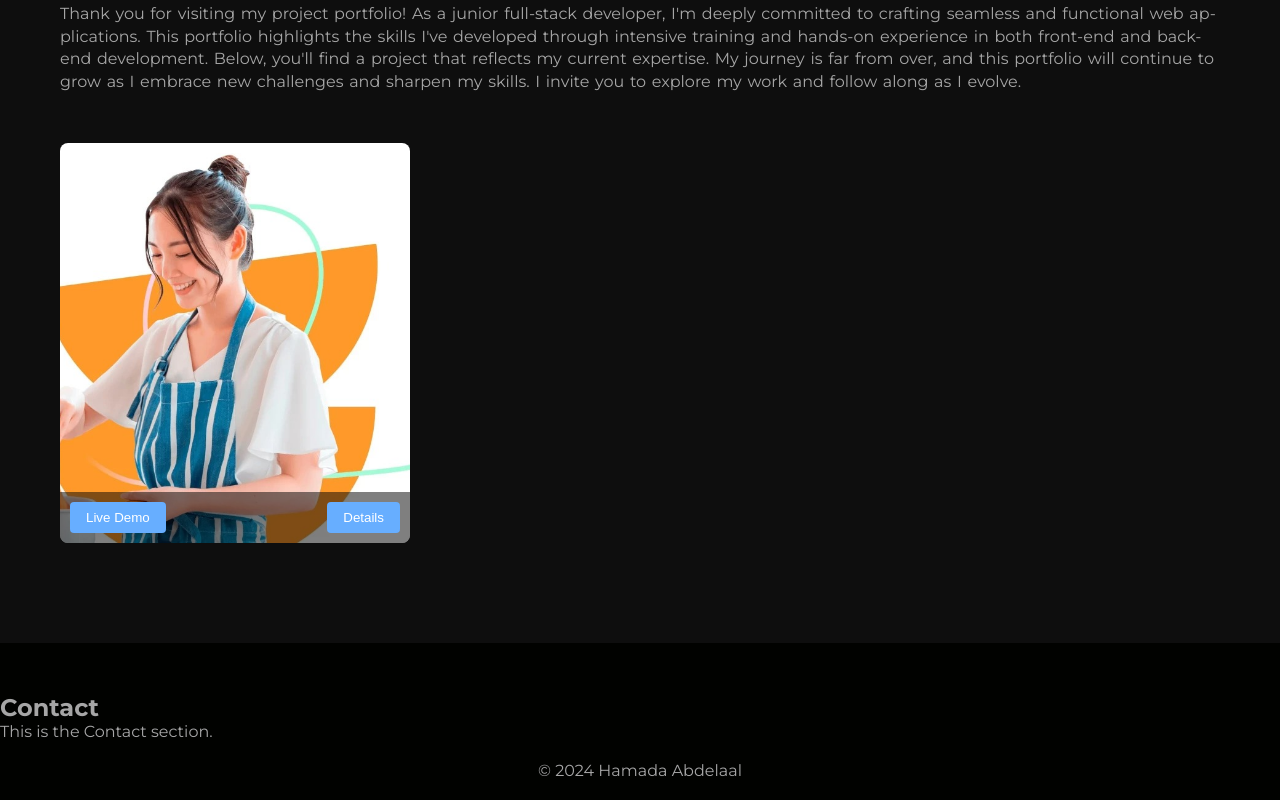
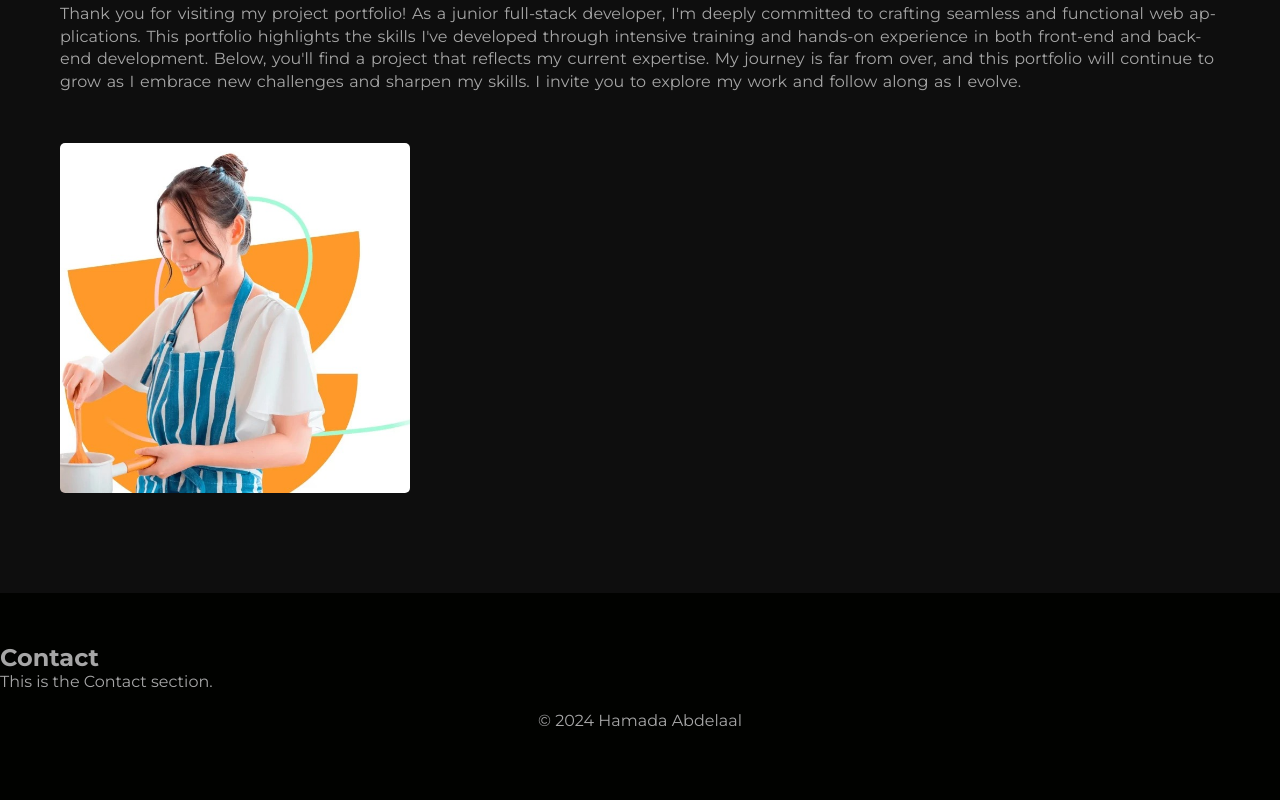
Before and after one commit to Hamada-AB/portfolio, a React (Vite) app: page / in a window 1280 px wide. Shown: the part 2050-2850 px from the top of the page. After the commit the page ends 2800 px from the top, so only its background shows below. Built offline with nearby package versions, Linux system fonts and the light colour scheme.

Commit message:
feat: ProjectCard styling and adding icons to the btns

```diff
--- /dev/null
+++ b/src/assets/icon/projectCard.js
@@ -0,0 +1,7 @@
+export const btnIcons = {
+  live: `<svg xmlns="http://www.w3.org/2000/svg" viewBox="0 0 24 24" width="20px" height="20px" fill="#fff"><path d="M 5 3 C 3.9069372 3 3 3.9069372 3 5 L 3 19 C 3 20.093063 3.9069372 21 5 21 L 19 21 C 20.093063 21 21 20.093063 21 19 L 21 12 L 19 12 L 19 19 L 5 19 L 5 5 L 12 5 L 12 3 L 5 3 z M 14 3 L 14 5 L 17.585938 5 L 8.2929688 14.292969 L 9.7070312 15.707031 L 19 6.4140625 L 19 10 L 21 10 L 21 3 L 14 3 z"/></svg>`,
+
+  info: `<svg xmlns="http://www.w3.org/2000/svg" viewBox="0 0 24 24" width="20px" height="20px" fill="#fff"><path d="M 12 2 C 6.4889971 2 2 6.4889971 2 12 C 2 17.511003 6.4889971 22 12 22 C 17.511003 22 22 17.511003 22 12 C 22 6.4889971 17.511003 2 12 2 z M 12 4 C 16.430123 4 20 7.5698774 20 12 C 20 16.430123 16.430123 20 12 20 C 7.5698774 20 4 16.430123 4 12 C 4 7.5698774 7.5698774 4 12 4 z M 11 7 L 11 9 L 13 9 L 13 7 L 11 7 z M 11 11 L 11 17 L 13 17 L 13 11 L 11 11 z"/></svg>`,
+
+  github: `<svg xmlns="http://www.w3.org/2000/svg" viewBox="0 0 24 24" width="20px" height="20px" fill="#fff">    <path d="M10.9,2.1c-4.6,0.5-8.3,4.2-8.8,8.7c-0.5,4.7,2.2,8.9,6.3,10.5C8.7,21.4,9,21.2,9,20.8v-1.6c0,0-0.4,0.1-0.9,0.1 c-1.4,0-2-1.2-2.1-1.9c-0.1-0.4-0.3-0.7-0.6-1C5.1,16.3,5,16.3,5,16.2C5,16,5.3,16,5.4,16c0.6,0,1.1,0.7,1.3,1c0.5,0.8,1.1,1,1.4,1 c0.4,0,0.7-0.1,0.9-0.2c0.1-0.7,0.4-1.4,1-1.8c-2.3-0.5-4-1.8-4-4c0-1.1,0.5-2.2,1.2-3C7.1,8.8,7,8.3,7,7.6C7,7.2,7,6.6,7.3,6 c0,0,1.4,0,2.8,1.3C10.6,7.1,11.3,7,12,7s1.4,0.1,2,0.3C15.3,6,16.8,6,16.8,6C17,6.6,17,7.2,17,7.6c0,0.8-0.1,1.2-0.2,1.4 c0.7,0.8,1.2,1.8,1.2,3c0,2.2-1.7,3.5-4,4c0.6,0.5,1,1.4,1,2.3v2.6c0,0.3,0.3,0.6,0.7,0.5c3.7-1.5,6.3-5.1,6.3-9.3 C22,6.1,16.9,1.4,10.9,2.1z"/></svg>`,
+};
--- a/src/components/ProjectCard.jsx
+++ b/src/components/ProjectCard.jsx
@@ -1,5 +1,8 @@
 import { useSpring, animated } from "react-spring";
 import { useInView } from "react-intersection-observer";
+import parse from "html-react-parser";
+
+import { btnIcons } from "../assets/icon/projectCard";
 
 const ProjectCard = ({ project, onDetailsClick, index }) => {
   // For Project Card Animation
@@ -21,18 +24,19 @@ const ProjectCard = ({ project, onDetailsClick, index }) => {
         style={{ backgroundImage: `url("${project.image}")` }}
       >
         <div className="overlay">
+          <h3>Samsung Food Replica</h3>
+          <div className="overlay-btns">
             <button
-            className="btn live-demo"
+              className="btn liveDemo"
               onClick={() => window.open(project.liveDemo, "_blank")}
             >
-            Live Demo
+              Live Demo {parse(btnIcons.live)}
             </button>
-          <button
-            className="btn details"
-            onClick={() => onDetailsClick(project)}
-          >
+            <button className="btn" onClick={() => onDetailsClick(project)}>
               Details
+              {parse(btnIcons.info)}
             </button>
+          </div>
         </div>
       </div>
     </animated.div>
--- a/src/components/ProjectModal.jsx
+++ b/src/components/ProjectModal.jsx
@@ -1,6 +1,8 @@
 import { useState } from "react";
 import Modal from "react-modal";
 import { Link, Element } from "react-scroll";
+import parse from "html-react-parser";
+import { btnIcons } from "../assets/icon/projectCard";
 
 // Components
 import ScreenShots from "./ScreenShots";
@@ -39,18 +41,21 @@ const ProjectModal = ({ project, isOpen, onClose, language }) => {
           onClick={() => window.open(project?.liveDemo, "_blank")}
         >
           Live Demo
+          {parse(btnIcons.live)}
         </button>
         <button
           className="modal-btn"
           onClick={() => window.open(project?.serverRepo, "_blank")}
         >
           Server Repo
+          {parse(btnIcons.github)}
         </button>
         <button
           className="modal-btn"
           onClick={() => window.open(project?.clientRepo, "_blank")}
         >
           Client Repo
+          {parse(btnIcons.github)}
         </button>
       </div>
 
--- a/src/style/projects.css
+++ b/src/style/projects.css
@@ -152,18 +152,21 @@
 }
 
 .modal-btn {
+  display: flex;
+  align-items: center;
+  gap: 5px;
   border: none;
   padding: 8px 14px;
   font-size: 14px;
   font-weight: 500;
   color: #fff;
   border-radius: 30px;
-  background-color: var(--primary-c);
+  background-color: #ed7171;
   transition: background-color 300ms, scale 200ms;
 }
 
 .modal-btn:hover {
-  background-color: #e37979;
+  background-color: var(--primary-c);
   scale: 1.02;
 }
 
@@ -295,35 +298,55 @@
 
 /****** ProjectCard ******/
 .project-card {
-  cursor: pointer;
   position: relative;
   width: 100%;
-  height: 400px;
+  height: 350px;
   background-size: cover;
   background-position: center;
-  border-radius: 8px;
+  border-radius: 5px;
   overflow: hidden;
-  color: var(--bg-color3);
-  transition: transform 0.3s ease-in-out;
-}
-
-.project-card:hover {
-  transform: scale(1.05);
+  opacity: 1;
+  transition: transform 0.3s ease-in-out, opacity 300ms;
 }
 
 .overlay {
   position: absolute;
-  bottom: 0;
+  top: 0;
   left: 0;
   right: 0;
-  background: rgba(0, 0, 0, 0.5);
-  padding: 10px;
+  bottom: 0;
+
+  background-color: rgba(0, 0, 0, 0.768);
+  padding: 30px 20px;
+  opacity: 0;
   display: flex;
-  justify-content: space-between;
+  flex-direction: column;
+  justify-content: flex-end;
+  gap: 15px;
+  transition: opacity 400ms;
+}
+
+.overlay:hover {
+  opacity: 1;
+}
+
+.overlay h3 {
+  font-size: 30px;
+  color: #91eba6;
+  user-select: none;
+}
+
+.overlay-btns {
+  display: flex;
+  gap: 30px;
 }
 
 .btn {
-  background: var(--secodary-c1);
+  display: flex;
+  align-items: center;
+  gap: 5px;
+
+  background-color: #d58080;
   color: #fff;
   border: none;
   padding: 8px 16px;
@@ -332,6 +355,23 @@
   transition: background-color 0.3s ease;
 }
 
+.liveDemo {
+  background-color: #67aeff;
+}
+
 .btn:hover {
-  background: #67aeff;
+  background-color: #ed7171;
 }
+
+.liveDemo:hover {
+  background-color: #479dff;
+}
+
+.btn svg {
+  fill: #fff;
+  transition: fill 300ms;
+}
+
+.btn:hover svg {
+  fill: #b4efc2;
+}
```
Lines whose indentation alone changed are shown as unchanged.
